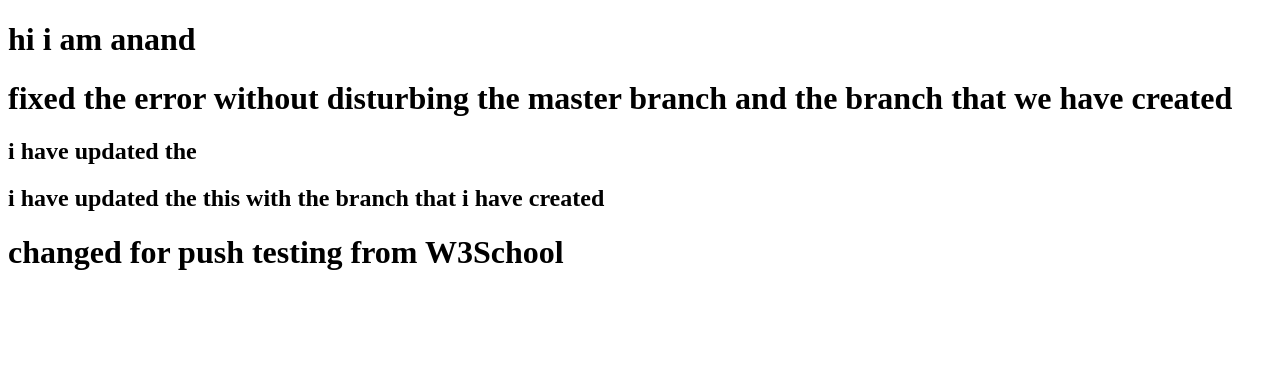
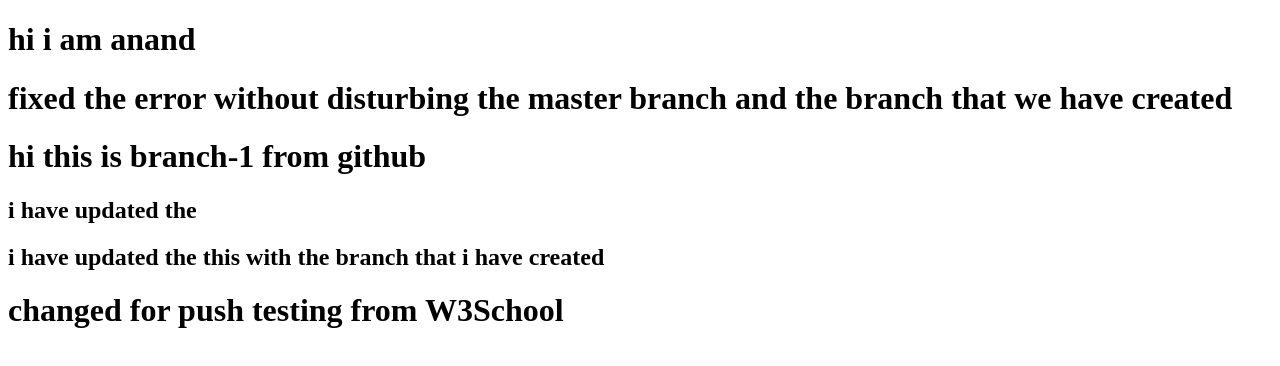
Before and after one commit to anand-kumawat/MyProjects, a plain HTML site: page index.html in a window 1280 px wide. Drawn offline with Linux system fonts and the light colour scheme.

Commit message:
Update index.html
added a h1 tag

```diff
--- a/index.html
+++ b/index.html
@@ -11,6 +11,7 @@
       fixed the error without disturbing the master branch and the branch that
       we have created
     </h1>
+    <h1> hi this is branch-1 from github </h1>
     <h2>i have updated the</h2>
     <h2>i have updated the this with the branch that i have created</h2>
     <h1>changed for push testing from W3School</h1>
```
